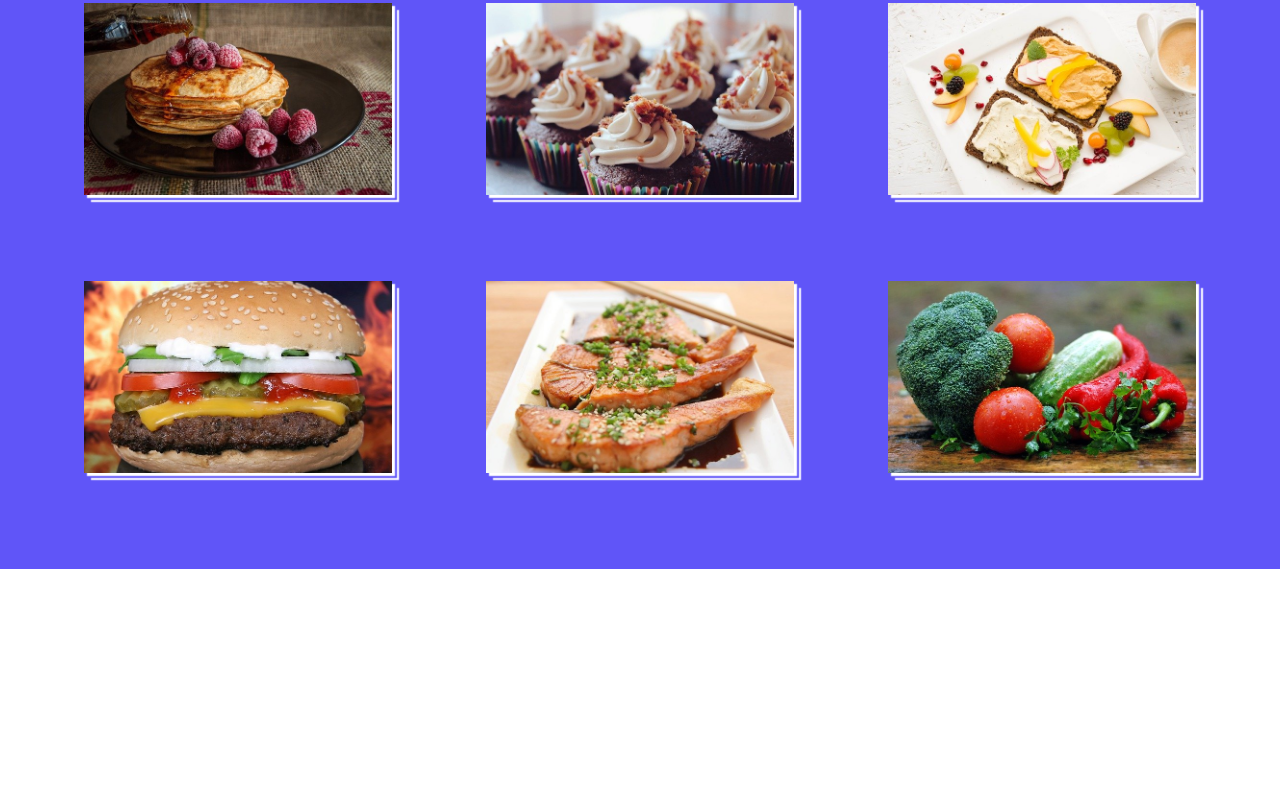
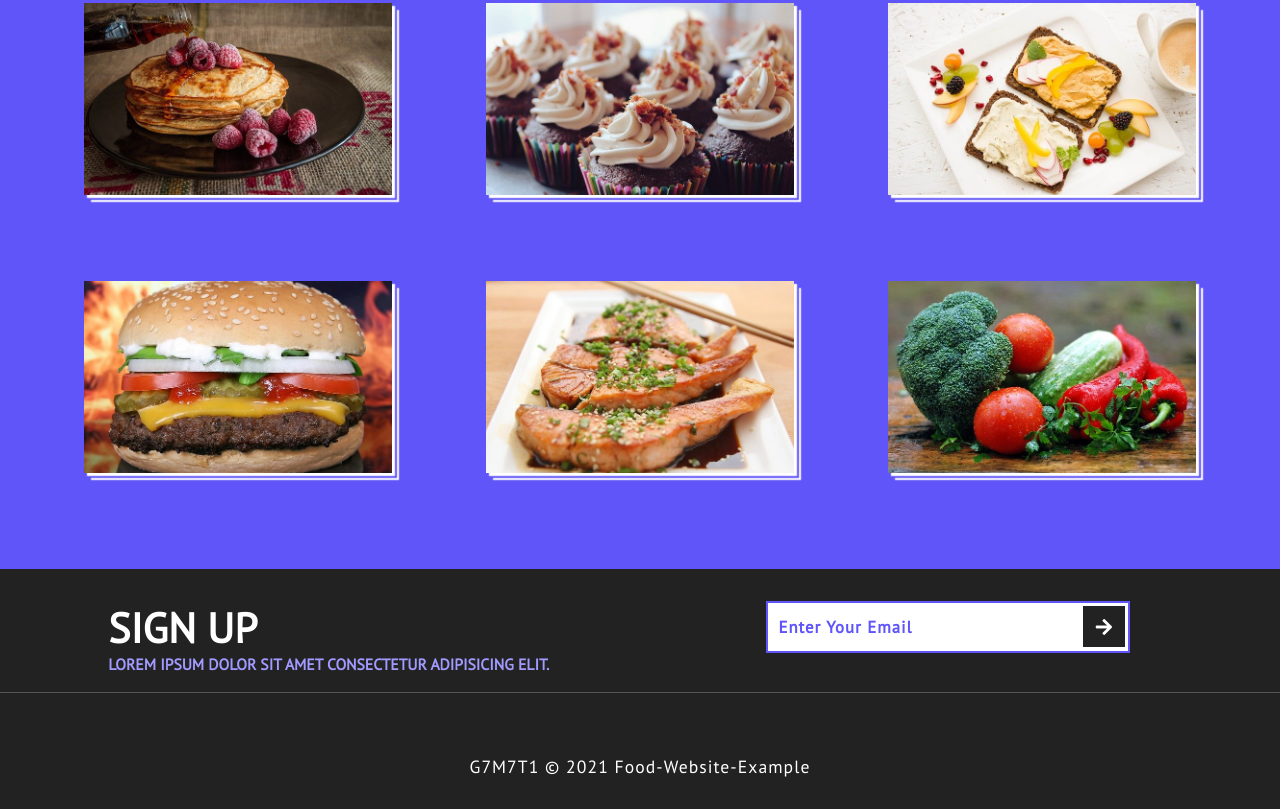
Before and after one commit to G7M7T1/Simple-Food-Website, a plain HTML site: page index.html in a window 1280 px wide. Shown: the part 1956-2765 px from the top of the page. Before the commit the page ends 2525 px from the top, so only its background shows below. Drawn offline with Linux system fonts and the light colour scheme.

Commit message:
Add Footer
Add Footer and Email Form

```diff
--- a/index.html
+++ b/index.html
@@ -55,7 +55,6 @@
       <section class="section-3">
         <h1 class="section-heading">Gallery Meals</h1>
         <div class="gallery">
-
             <a href="#" class="gallery-link" title="Order Now">
                 <img src="/images/gallery-img-1.jpg" class="food-img" alt="photo">
                 <h3 class="food-name">Pancakes</h3>
@@ -91,8 +90,23 @@
                 <h3 class="food-name">Vegetables</h3>
                 <p class="food-description">Lorem ipsum dolor sit amet consectetur adipisicing elit. Accusamus, consequuntur.</p>
             </a>
-
         </div>
+      </section>
+      <!--Section 4-->
+      <section class="section-4">
+          <div class="section-4-text">
+              <h2 class="section-4-heading">Sign Up</h2>
+              <p class="section-4-paragraph">Lorem ipsum dolor sit amet consectetur adipisicing elit.</p>
+          </div>
+          <form class="signup-form">
+              <input class="signup-form-input" placeholder="Enter Your Email" type="email">
+              <button type="submit" class="signup-form-btn">
+                  <i class="fas fa-arrow-right"></i>
+              </button>
+          </form>
+          <p class="copyright">
+              G7M7T1 &copy; 2021 Food-Website-Example
+          </p>
       </section>
     </div>
     <script src="script.js"></script>
--- a/script.js
+++ b/script.js
@@ -12,4 +12,4 @@ setInterval(() => {
   } else {
     icon.nextElementSibling.classList.add("change");
   }
-}, 3000);
+}, 2000);
--- a/style.scss
+++ b/style.scss
@@ -239,3 +239,77 @@ html {
     visibility: visible;
     transition: opacity 1s;
 }
+
+/*Section 4*/
+
+.section-4 {
+    width: 100%;
+    height: 30vh;
+    background-color: #222;
+    display: flex;
+    justify-content: space-around;
+    align-items: flex-start;
+    padding: 3rem 0;
+    position: relative;
+}
+
+.section-4-text {
+    text-transform: uppercase;
+}
+
+.section-4-heading {
+    font-size: 4rem;
+    font-weight: 900;
+    color: #fff;
+}
+
+.section-4-paragraph {
+    font-size: 1.5rem;
+    font-weight: 600;
+    color: rgb(161, 154, 255);
+}
+
+.signup-form {
+    display: flex;
+    align-items: center;
+}
+
+.signup-form-input {
+    width: 35rem;
+    height: 5rem;
+    padding: 1rem;
+    border: 0.2rem solid rgb(96, 85, 248);
+    font-size: 1.6rem;
+    font-weight: 700;
+    letter-spacing: 0.1rem;
+    color: rgb(96, 85, 248);
+}
+
+.signup-form-input::placeholder {
+    color: rgb(96, 85, 248);
+}
+
+.signup-form-btn {
+    position: relative;
+    left: -4.5rem;
+    width: 4rem;
+    height: 4rem;
+    background-color: #222;
+    color: #fff;
+    border: none;
+    font-size: 1.8rem;
+    cursor: pointer;
+}
+
+.copyright {
+    position: absolute;
+    bottom: 3rem;
+    font-size: 1.7rem;
+    font-weight: 300;
+    color: #fff;
+    letter-spacing: 0.1rem;
+    border-top: 0.1rem solid #555;
+    padding-top: 6rem;
+    width: 100%;
+    text-align: center;
+}
```
Also changed, not shown: style.css, 1 other file.
